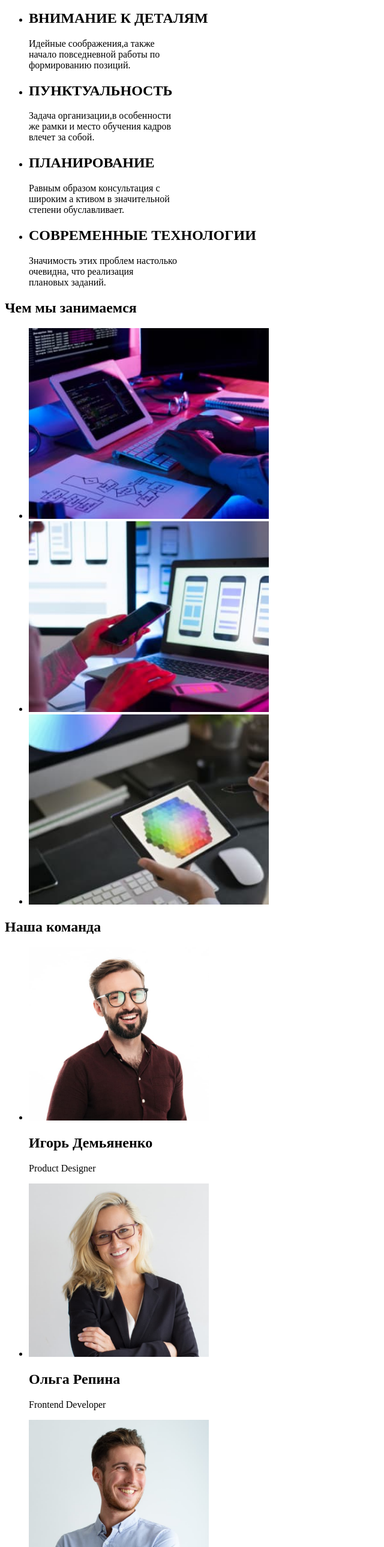
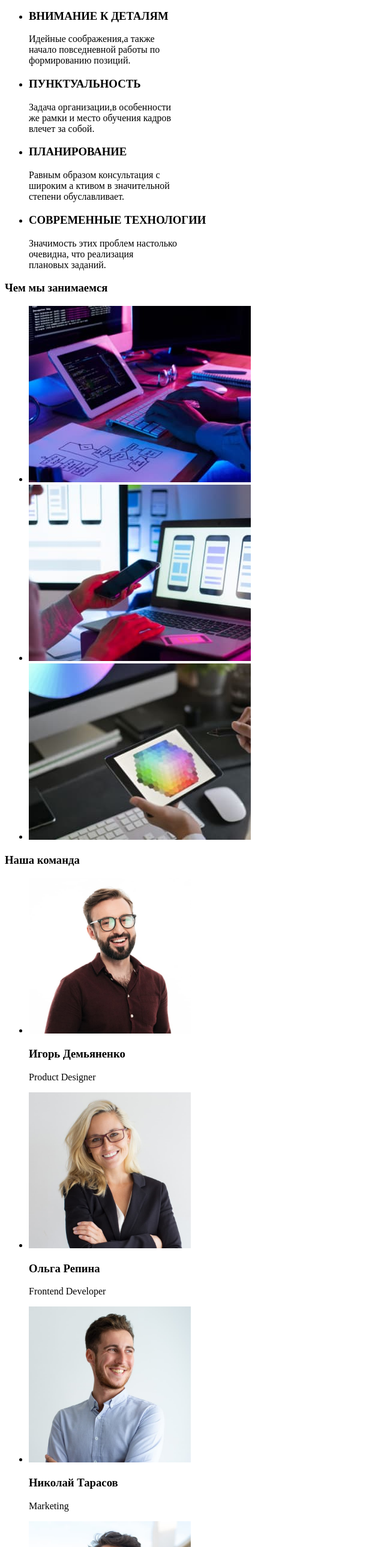
Before and after one commit to Spasybi/goit-markup-hw-01, a plain HTML site: page index.html in a window 1280 px wide. Shown: the part 221-2800 px from the top of the page at 60% size, without its empty margins (0-640 px from the left). Drawn offline with Linux system fonts and the light colour scheme.

Commit message:
change h2 to h3, width and footer links

```diff
--- a/index.html
+++ b/index.html
@@ -27,7 +27,7 @@
       <section>
         <ul>
           <li>
-            <h2>ВНИМАНИЕ К ДЕТАЛЯМ</h2>
+            <h3>ВНИМАНИЕ К ДЕТАЛЯМ</h3>
             <p>
               Идейные соображения,а также <br />
               начало повседневной работы по <br />
@@ -35,7 +35,7 @@
             </p>
           </li>
           <li>
-            <h2>ПУНКТУАЛЬНОСТЬ</h2>
+            <h3>ПУНКТУАЛЬНОСТЬ</h3>
             <p>
               Задача организации,в особенности <br />
               же рамки и место обучения кадров <br />
@@ -43,7 +43,7 @@
             </p>
           </li>
           <li>
-            <h2>ПЛАНИРОВАНИЕ</h2>
+            <h3>ПЛАНИРОВАНИЕ</h3>
             <p>
               Равным образом консультация с <br />
               широким а ктивом в значительной <br />
@@ -51,7 +51,7 @@
             </p>
           </li>
           <li>
-            <h2>СОВРЕМЕННЫЕ ТЕХНОЛОГИИ</h2>
+            <h3>СОВРЕМЕННЫЕ ТЕХНОЛОГИИ</h3>
             <p>
               Значимость этих проблем настолько <br />
               очевидна, что реализация <br />
@@ -61,64 +61,62 @@
         </ul>
       </section>
       <section>
-        <h2>Чем мы занимаемся</h2>
+        <h3>Чем мы занимаемся</h3>
         <ul>
           <li>
-            <img src="images/img1.jpg" alt="Набирает текст" width="400" />
+            <img src="images/img1.jpg" alt="Набирает текст" width="370" />
           </li>
           <li>
-            <img src="images/img.jpg" alt="Держит телефон" width="400" />
+            <img src="images/img.jpg" alt="Держит телефон" width="370" />
           </li>
           <li>
-            <img src="images/img2.jpg" alt="Держит планшет" width="400" />
+            <img src="images/img2.jpg" alt="Держит планшет" width="370" />
           </li>
         </ul>
       </section>
       <section>
-        <h2>Наша команда</h2>
+        <h3>Наша команда</h3>
         <ul>
           <li>
             <img
               src="images/img3.jpg"
               alt="Мужчина с бородой в очках и рубашке"
-              width="300"
+              width="270"
             />
-            <h2>Игорь Демьяненко</h2>
+            <h3>Игорь Демьяненко</h3>
             <p lang="en">Product Designer</p>
           </li>
           <li>
-            <img src="images/img4.jpg" alt="Женщина в очках" width="300" />
-            <h2>Ольга Репина</h2>
+            <img src="images/img4.jpg" alt="Женщина в очках" width="270" />
+            <h3>Ольга Репина</h3>
             <p lang="en">Frontend Developer</p>
           </li>
           <li>
             <img
               src="images/img5.jpg"
               alt="Мужчина в голубой рубашке"
-              width="300"
+              width="270"
             />
-            <h2>Николай Тарасов</h2>
+            <h3>Николай Тарасов</h3>
             <p>Marketing</p>
           </li>
           <li>
             <img
               src="images/img6.jpg"
               alt="Мужчина с бородой в очках и черной футболке"
-              width="300"
+              width="270"
             />
-            <h2>Михаил Ермаков</h2>
+            <h3>Михаил Ермаков</h3>
             <p lang="en">UI Designer</p>
           </li>
         </ul>
       </section>
     </main>
     <footer>
-      <p>
-        <a href="/">Webstudio</a>
-      </p>
+      <a href="">Webstudio</a>
       <address><p>г.Киев, пр-т Леси Украинки, 26</p></address>
-      <p>info@devstudio.com</p>
-      <p>+38 096 111 11 11</p>
+      <a href="mailto:info@devstudio.com">info@devstudio.com</a>
+      <a href="tel:+380961111111">+38 096 111 11 11</a>
     </footer>
   </body>
 </html>
```
